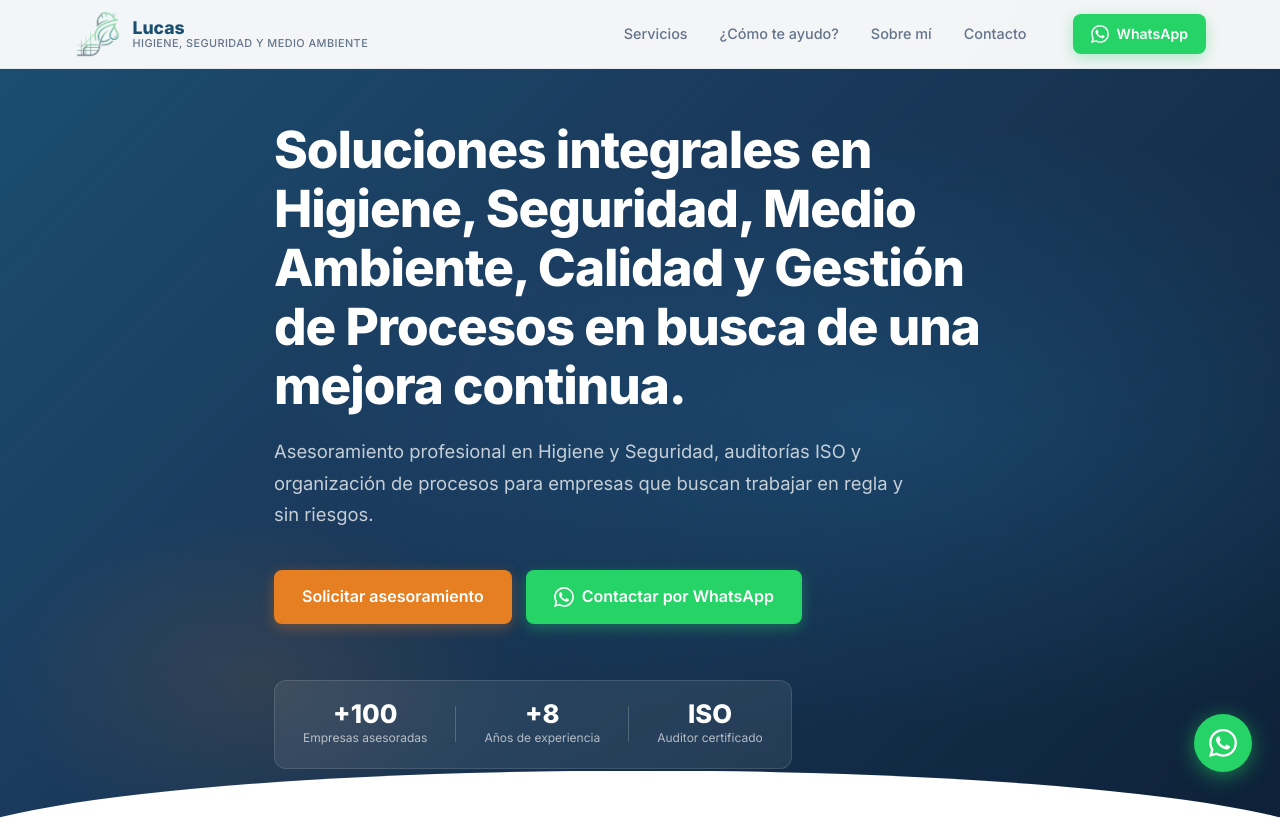
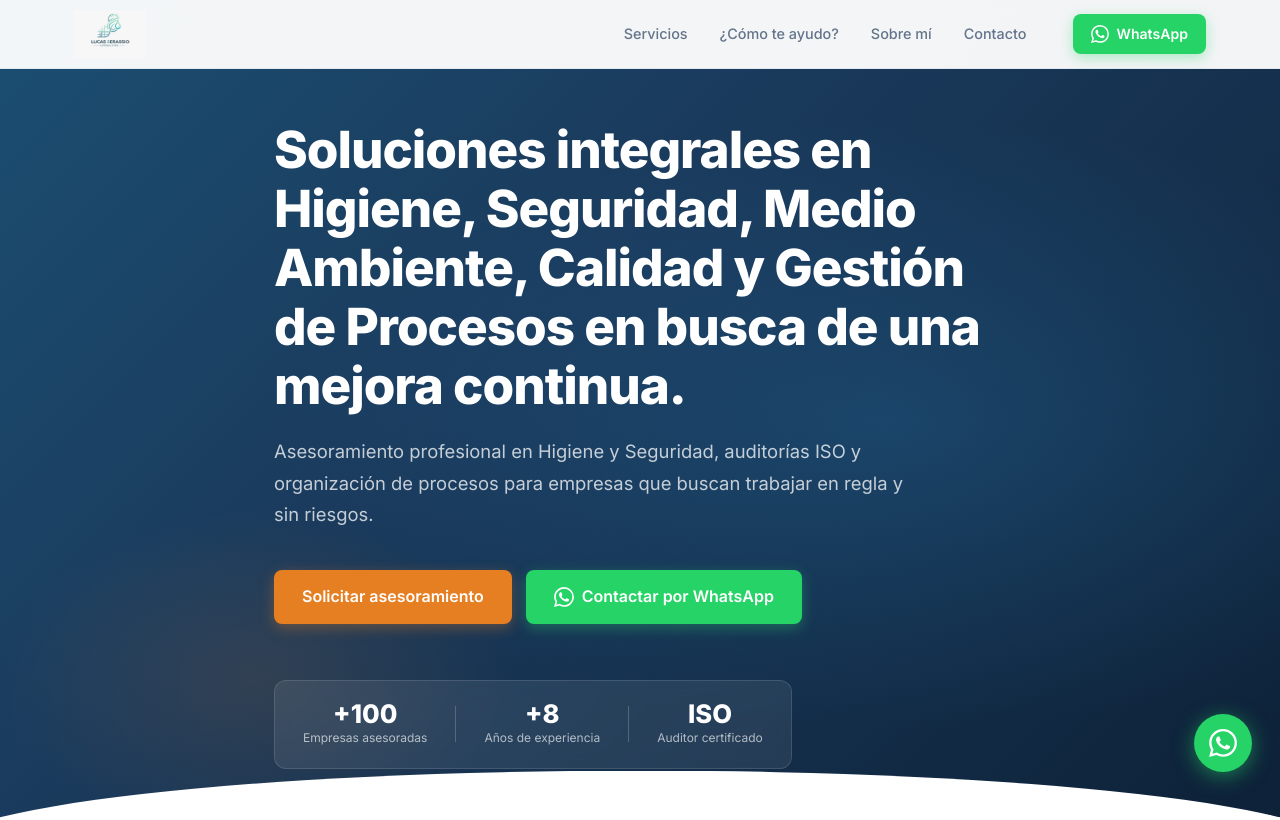
Before and after one commit to gianserassio/Web-Lucas, a website: page index.html in a window 1280 px wide. Shown: the top 820 px of the page. Drawn offline with Linux system fonts and the light colour scheme.

Commit message:
Actualizar header con nuevo logo e imagen

```diff
--- a/index.html
+++ b/index.html
@@ -21,11 +21,7 @@
   <header class="header" id="header">
     <div class="container header__inner">
       <a href="#inicio" class="logo">
-        <img src="Imagenes/Logo.png" alt="Lucas Higiene &amp; Seguridad" class="logo__img">
-        <div class="logo__text">
-          <span class="logo__name">Lucas</span>
-          <span class="logo__subtitle">Higiene, seguridad y medio ambiente</span>
-        </div>
+        <img src="Imagenes/WhatsApp Image 2026-04-08 at 21.28.24.jpeg" alt="Lucas Serassio Consulting" class="logo__img">
       </a>
       <nav class="nav" id="nav">
         <ul class="nav__list">
```
Also changed, not shown: Imagenes/WhatsApp Image 2026-04-08 at 21.28.24.jpeg (added).
